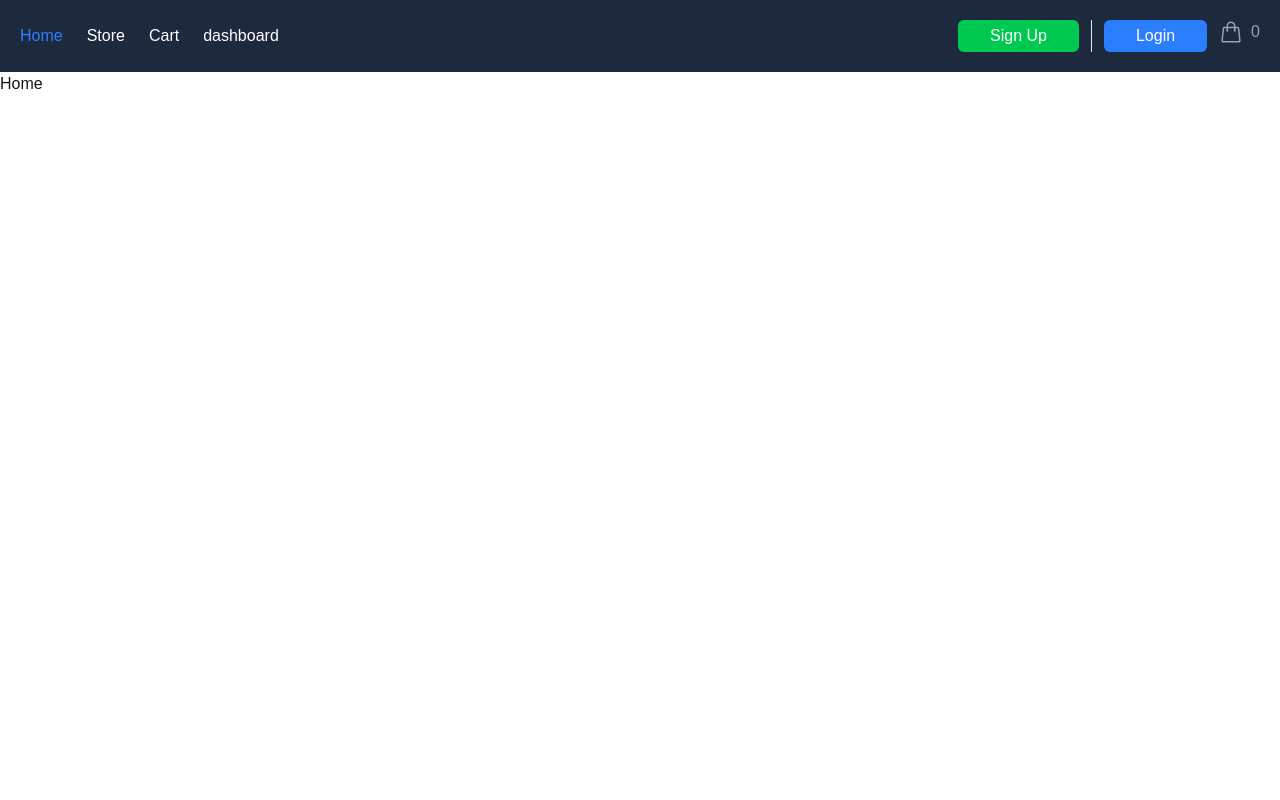
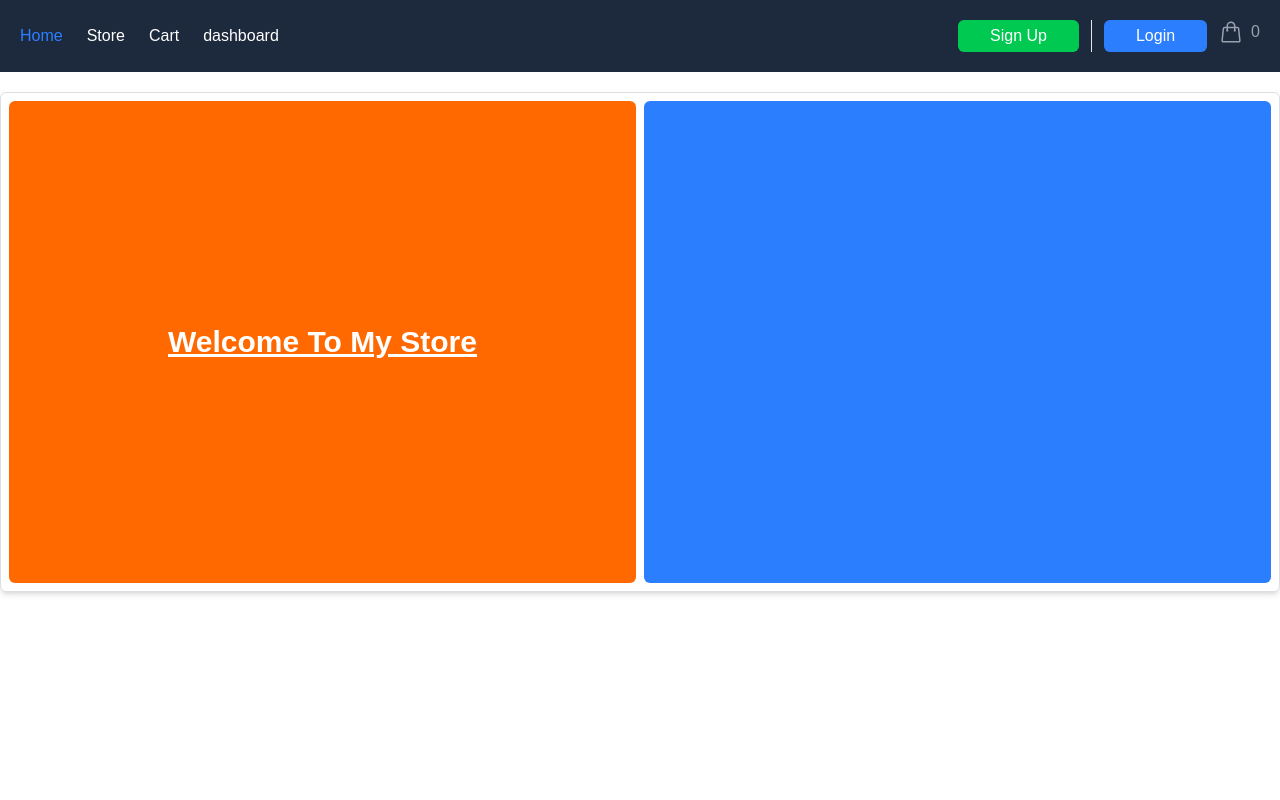
Before and after one commit to mohammadsookhtesaraei/full-stack-store-app-next16, a Next.js app: page / in a window 1280 px wide. Shown: the top 800 px of the page. Built offline with nearby package versions, Linux system fonts and the light colour scheme; no server answers; the database is empty.

Commit message:
added homepage and hero section

```diff
--- a/src/app/page.tsx
+++ b/src/app/page.tsx
@@ -1,9 +1,21 @@
+import HomePage from "@/components/templates/HomePage";
+import { ProductsType } from "@/types/products.type";
 
-
-const Home = () => {
-  return (
-    <div>Home</div>
-  )
+interface HomeProps {
+  searchParams: Promise<{ category: string }>;
 }
 
-export default Home
+const Home = async ({ searchParams }: HomeProps) => {
+  const category = (await searchParams).category ?? "";
+
+  const url = category
+    ? `http://localhost:3000/api/products?category=${category}`
+    : "http://localhost:3000/api/products";
+
+  const response = await fetch(url, { cache: "no-store" });
+  const products = (await response.json()) as ProductsType[];
+
+  return <HomePage products={products} />;
+};
+
+export default Home;
--- /dev/null
+++ b/src/components/modules/HeroSection.tsx
@@ -0,0 +1,19 @@
+import Container from "@/components/container/Container"
+
+const HeroSection = () => {
+  return (
+    <div>
+        <Container>
+            <div className="flex gap-x-2 h-125 border border-gray-400/35 rounded-md shadow-md mt-5 p-2">
+                <div className="bg-orange-500 w-6/12 h-full rounded-md grid place-content-center">
+                <p className="text-white font-bold text-3xl capitalize underline">welcome to my Store</p>
+                </div>
+                <div className="bg-blue-500 w-6/12 h-full rounded-md">
+                </div>
+            </div>
+        </Container>
+    </div>
+  )
+}
+
+export default HeroSection
--- /dev/null
+++ b/src/components/templates/HomePage.tsx
@@ -0,0 +1,19 @@
+
+import HeroSection from "@/components/modules/HeroSection";
+import { ProductsType } from "@/types/products.type";
+
+interface HomePageProps {
+    products:ProductsType[]
+}
+
+
+const HomePage = ({products}:HomePageProps) => {
+  return (
+    <>
+    <HeroSection/>
+
+    </>
+  )
+}
+
+export default HomePage
```
